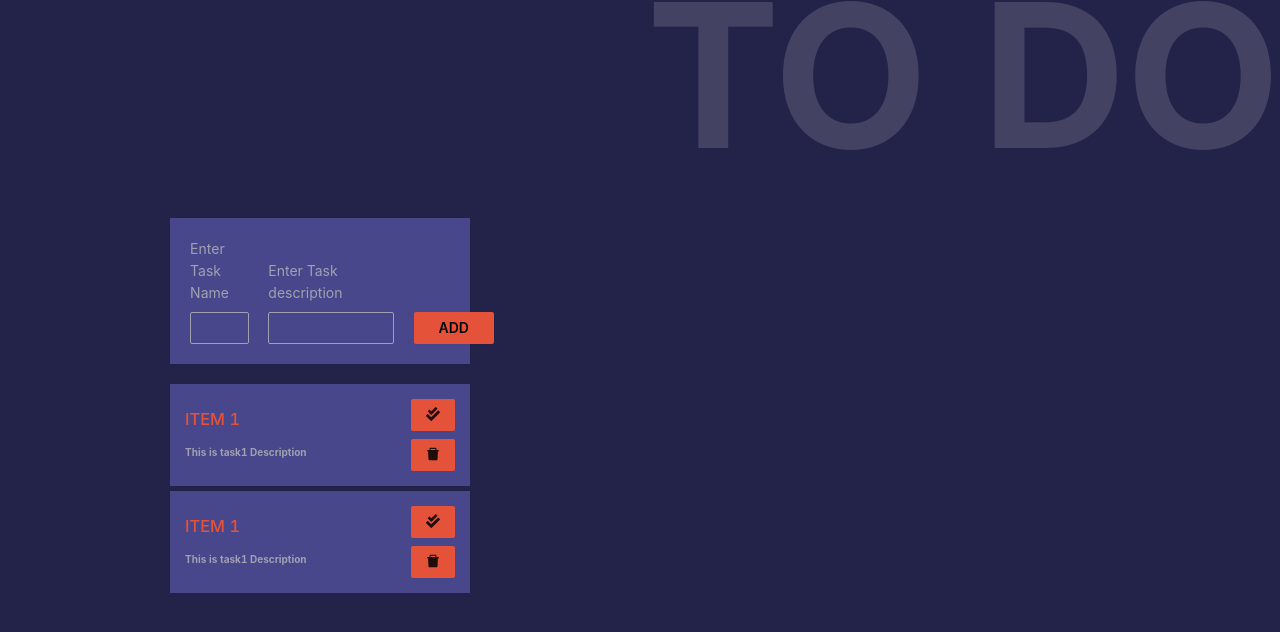
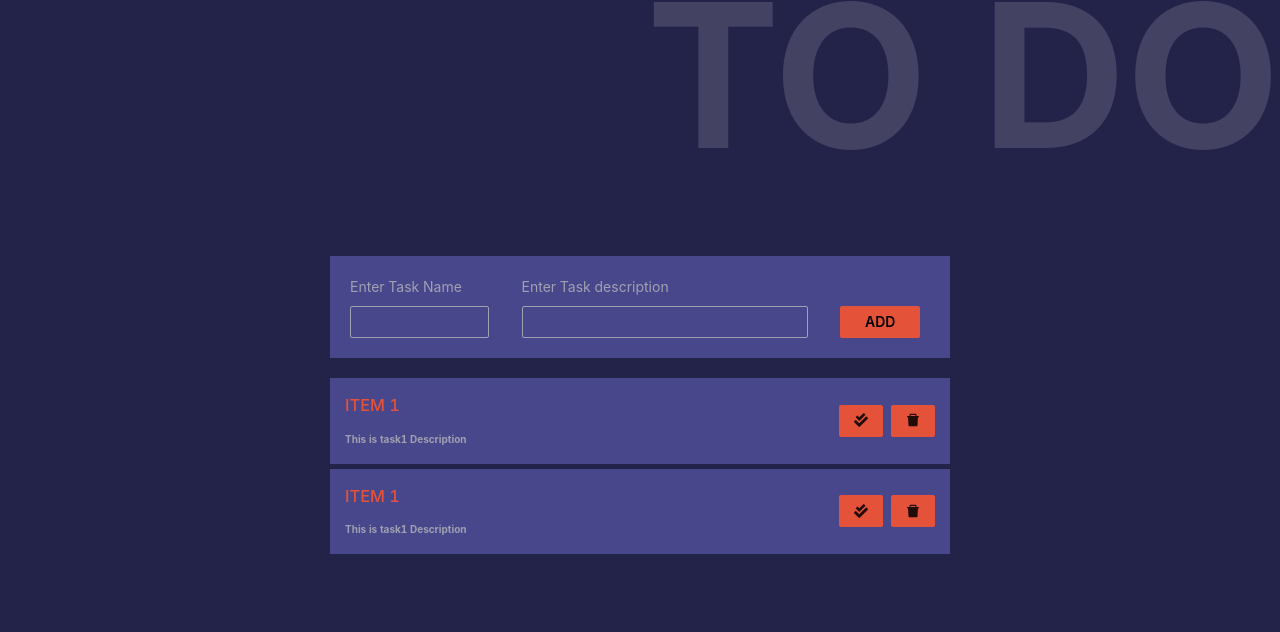
Before and after one commit to jithinolickal/learning-todo-app, a React (Create React App) app: page / in a window 1280 px wide. Shown: the top 632 px of the page. Built offline with nearby package versions, Linux system fonts and the light colour scheme.

Commit message:
Updated UI Design
Updated UI Design

```diff
--- a/src/App.css
+++ b/src/App.css
@@ -10,6 +10,7 @@
     float: right;
 }
 .page-center{
+    width: 100%;
     height: 100%;
     position: absolute;
     text-align: center;
@@ -26,12 +27,13 @@
 .add-todo-form .ant-form-item-label > label{
     color: #a0a0b2;
 }
-.btn-red{
+.add-btn{
     background-color: #e5523a !important;
     color: black !important;
     font-weight: 600 !important;
     padding: 5px 25px !important;
     border: none !important;
+    float: left;
 }
 .todo-item{
     background-color: #49478b;
@@ -57,3 +59,10 @@
     border: 1px solid #a0a0b2;
     color: #a0a0b2;
 }
+.text-box{
+    background-color: #49478b;
+    border: 1px solid #a0a0b2;
+    color: #a0a0b2;
+    width: 100%;
+    resize: none;
+}
--- a/src/components/AddTodo.jsx
+++ b/src/components/AddTodo.jsx
@@ -1,13 +1,9 @@
 import React from 'react';
 import {Col, Form, Input, Row} from "antd";
 import Button from "antd/es/button";
+import TextArea from 'rc-textarea';
 
 const AddTodo = () => {
-
-    const formLayout = {
-        labelCol: { span: { sm: 24 }},
-        wrapperCol: { span: { sm: 24 }}
-     }
 
     return (
         <>
@@ -28,7 +24,15 @@ const AddTodo = () => {
                             <Col xs={{span: 24, order: 3}}
                                  sm={{span: 24, order: 3}}
                                  md={{span: 24, order: 3}}
-                                 lg={{span: 12, order: 2, offset: 1}}>
+                                 lg={{span: 0}}
+                                 xl={{span: 0}}
+                                 xxl={{span: 0}}>
+                                <Form.Item label="Enter Task description">
+                                    <TextArea className="text-box"
+                                        rows={4}></TextArea>
+                                </Form.Item>
+                            </Col>
+                            <Col lg={{span: 12, order: 2, offset: 1}} xs={{span: 0}} sm={{span: 0}} md={{span: 0}}>
                                 <Form.Item label="Enter Task description">
                                     <Input className="text-box"></Input>
                                 </Form.Item>
@@ -38,7 +42,7 @@ const AddTodo = () => {
                                  md={{span: 24, order: 1}}
                                  lg={{span: 3, order: 3, offset: 1}}>
                                 <Form.Item>
-                                    <Button className="btn-red">ADD</Button>
+                                    <Button className="add-btn">ADD</Button>
                                 </Form.Item>
                             </Col>
                         </Row>
--- a/src/components/TodoItem.jsx
+++ b/src/components/TodoItem.jsx
@@ -8,7 +8,7 @@ const TodoItem = () => {
     return (
         <div className="todo-item">
             <Row align="middle">
-                <Col xs={20} md={20} lg={20} xl={20}>
+                <Col xs={20} sm={20} md={20} lg={18} xl={18} xxl={20}>
                     <Row>
                         <Col><h3 className="item-title">ITEM 1</h3></Col>
                     </Row>
@@ -16,7 +16,7 @@ const TodoItem = () => {
                         <Col><span className="item-desc">This is task1 Description</span></Col>
                     </Row>
                 </Col>
-                <Col xs={4} md={4} lg={4} xl={4}>
+                <Col xs={4} sm={4} md={4} lg={6} xl={6} xxl={4}>
                     {/* <div style={{display: 'flex', justifyContent: 'right'}}> */}
                     <Row  gutter={[8, 8]} justify="end">
                         <Col><Button className="icon-red"><FontAwesomeIcon icon={faCheckDouble} /></Button></Col>
```
Also changed, not shown: src/App.js (line endings or trailing spaces), src/components/TodoList.jsx (line endings or trailing spaces), src/index.css (line endings or trailing spaces), src/index.js (line endings or trailing spaces).
